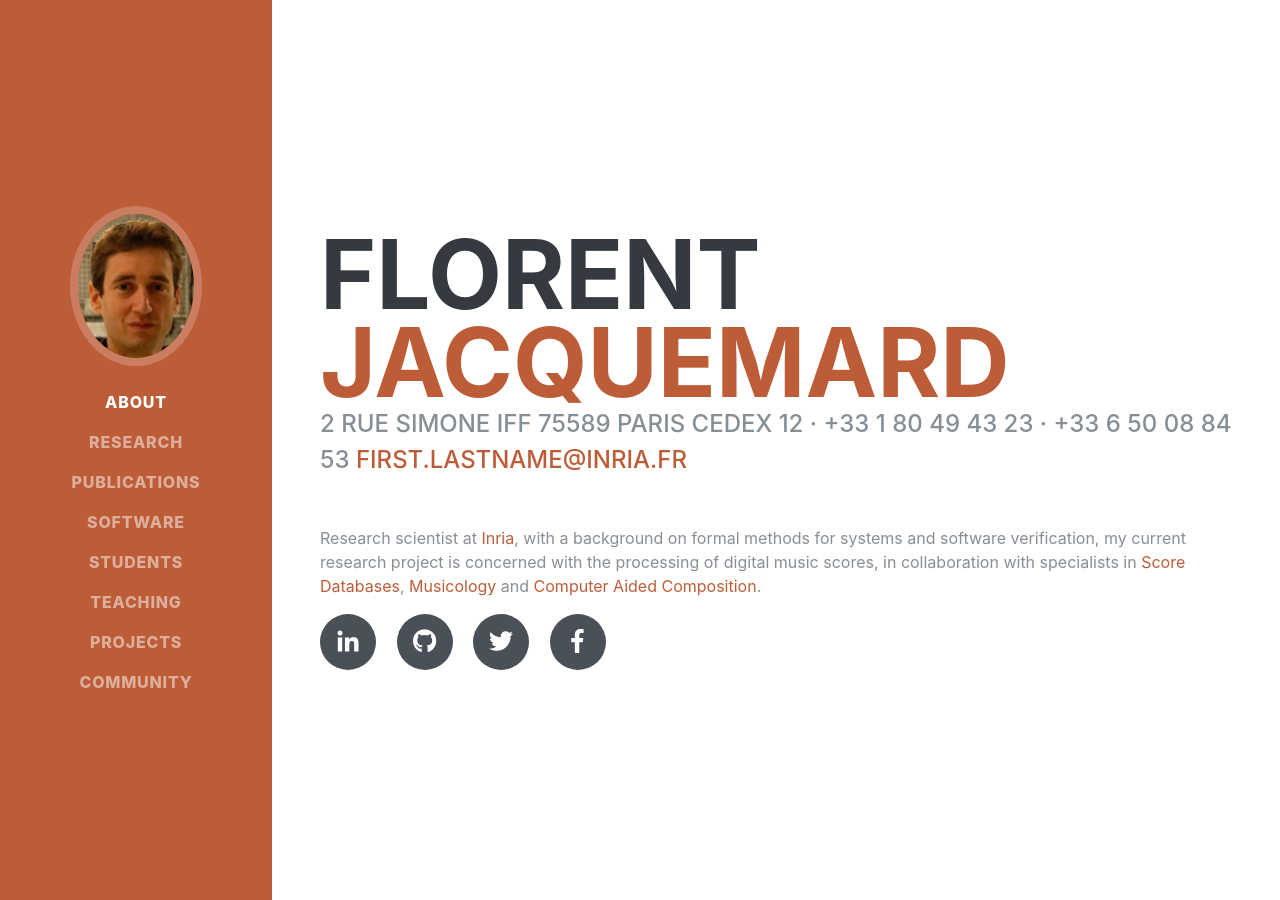
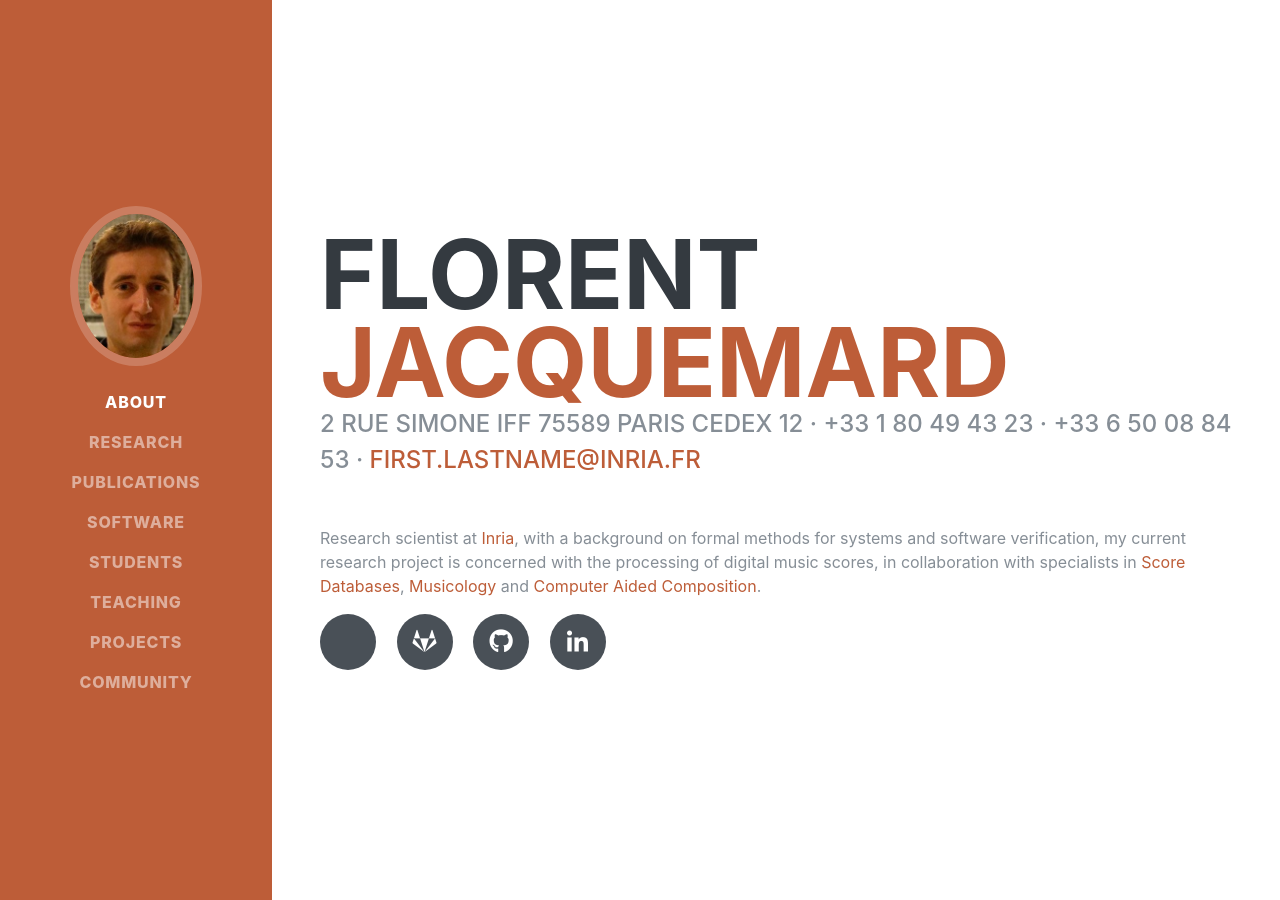
Before and after one commit to florento/florent-jacquemard.github.io, a Jekyll site: the page built from index.html, in a window 1280 px wide. Built offline with Jekyll 4.4.1, drawn with Linux system fonts in a browser that asks for light colours; some web fonts are replaced.

Commit message:
social links

```diff
--- a/_layouts/resume.html
+++ b/_layouts/resume.html
@@ -86,23 +86,41 @@
           <h1 class="mb-0">{{ site.resume_firstname }}
             <span class="text-primary">{{ site.resume_lastname }}</span>
           </h1>
-          <div class="subheading mb-5">{{ site.resume_contact_address }} · {{ site.resume_contact_telephone }} · {{ site.resume_contact_mobile }}
+          <div class="subheading mb-5">{{ site.resume_contact_address }} · {{ site.resume_contact_telephone }} · {{ site.resume_contact_mobile }} ·
             <a href="mailto:name@email.com">{{ site.resume_contact_emaila }}</a>
           </div>
           <p class="lead mb-5">{{ site.resume_header_introfull | markdownify }}</p>
           <div class="social-icons">
-            <a href="#">
+            {% if site.resume_social_links.resume_cv_url %}
+            <a href="{{ site.resume_social_links.resume_cv_url }}">
+                <i class="fab fa-cv"></i>
+              </a>
+              {% endif %}
+            {% if site.resume_social_links.resume_gitlab_url %}
+            <a href="{{ site.resume_social_links.resume_gitlab_url }}">
+              <i class="fab fa-gitlab"></i>
+            </a>
+            {% endif %}
+            {% if site.resume_social_links.resume_github_url %}
+            <a href="{{ site.resume_social_links.resume_github_url }}">
+              <i class="fab fa-github"></i>
+            </a>
+            {% endif %}
+            {% if site.resume_social_links.resume_linkedin_url %}
+            <a href="{{ site.resume_social_links.resume_linkedin_url }}">
               <i class="fab fa-linkedin-in"></i>
             </a>
-            <a href="#">
-              <i class="fab fa-github"></i>
-            </a>
+            {% endif %}
+            {% if site.resume_social_links.resume_twitter_url %}
             <a href="#">
               <i class="fab fa-twitter"></i>
             </a>
+            {% endif %}
+            {% if site.resume_social_links.resume_facebook_url %}
             <a href="#">
               <i class="fab fa-facebook-f"></i>
             </a>
+            {% endif %}
           </div>
         </div>
       </section>
```
